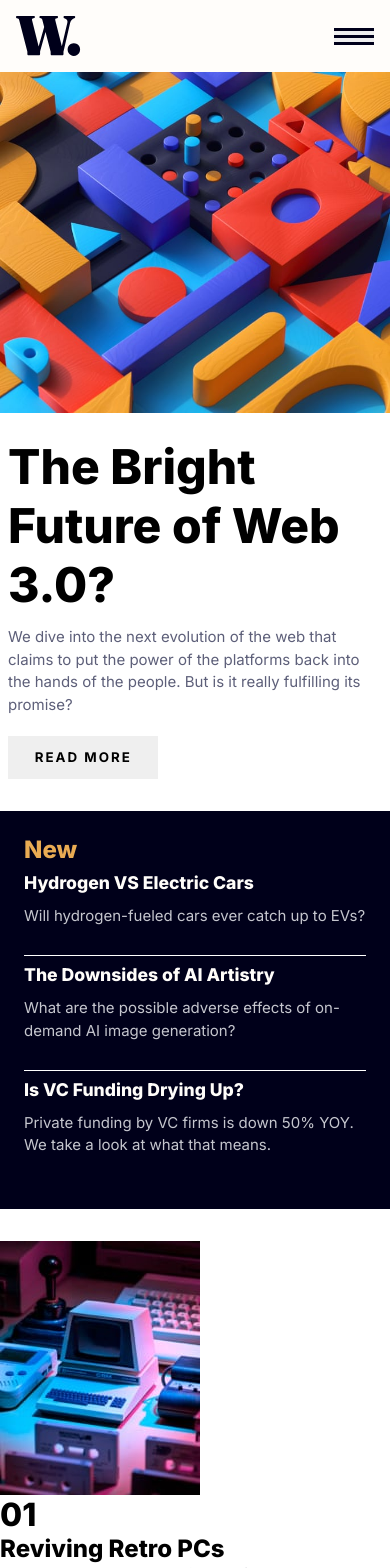
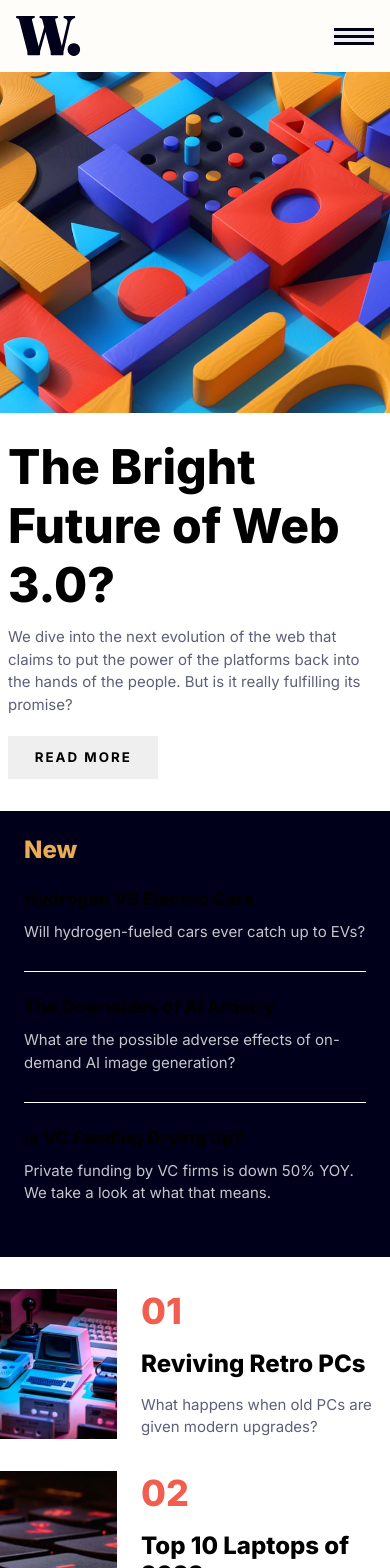
Before and after one commit to SebastianLaka/news-homepage, a Vue app: page / in a window 390 px wide. Shown: the top 1568 px of the page. Built offline with nearby package versions, Linux system fonts and the light colour scheme.

Commit message:
Added animation as hover for title in news articles and top articles. Created all styles for top articles at mobile

```diff
--- a/src/components/news-articles/NewsMain.vue
+++ b/src/components/news-articles/NewsMain.vue
@@ -41,7 +41,7 @@ const newsTopics = ref([
     @include flex-layout($flex-direction: column, $justify-content: space-evenly);
     background-color: getColor('very-dark-blue');
     padding: 1.5em;
-    gap: 0.5em 0;
+    gap: 1.5em 0;
     &__header {
       color: getColor('soft-orange');
     }
@@ -56,6 +56,11 @@ const newsTopics = ref([
       &__header {
         color: getColor('off-white');
         font-size: 1.1rem;
+        cursor: pointer;
+        transition: color .3s ease-in-out;
+        &:hover {
+          color: getColor('soft-orange');
+        }
       }
       &__description {
         padding-bottom: 1.85em;
--- a/src/components/top-articles/TopArticlesMain.vue
+++ b/src/components/top-articles/TopArticlesMain.vue
@@ -10,22 +10,21 @@ const topArticles = ref([
     title: 'Reviving Retro PCs',
     description: 'What happens when old PCs are given modern upgrades?',
     image: retroPC,
-    alt: 'Retro laptop img'
+    alt: 'Retro laptop img',
   },
   {
     id: 2,
     title: ' Top 10 Laptops of 2022',
     description: 'Our best picks for various needs and budgets.',
     image: laptops,
-    alt: 'Laptop keyboard'
-
+    alt: 'Laptop keyboard',
   },
   {
     id: 3,
     title: ' The Growth of Gaming',
     description: 'How the pandemic has sparked fresh opportunities.',
     image: gamingPad,
-    alt: 'Gaming pad flip at hand'
+    alt: 'Gaming pad flip at hand',
   },
 ])
 </script>
@@ -33,16 +32,44 @@ const topArticles = ref([
   <TopArticles v-for="topArticle in topArticles" :key="topArticle.id">
     <template #top-articles>
       <div class="top-article">
-        <img :src="topArticle.image" :alt="topArticle.alt">
+        <img :src="topArticle.image" :alt="topArticle.alt" class="top-article__image"/>
         <div class="article-content">
-            <h1>0{{ topArticle.id }}</h1>
-            <h2>{{ topArticle.title }}</h2>
-            <p>{{ topArticle.description }}</p>
+          <h1 class="article-content__article-number">0{{ topArticle.id }}</h1>
+          <h2 class="article-content__header">{{ topArticle.title }}</h2>
+          <p class="article-content__about">{{ topArticle.description }}</p>
         </div>
       </div>
     </template>
   </TopArticles>
 </template>
 <style lang="scss" scoped>
-
+@use '../../assets/sass/mixins.scss' as *;
+@use '../../assets//sass/fonts.scss' as *;
+@use '../../assets/sass/colors.scss' as *;
+@media (min-width: 375px) {
+  .top-article {
+    @include flex-layout($align-items: stretch);
+    gap: 0 1.5em;
+    &__image{
+        object-fit: cover;
+        max-width: 30%;
+    }
+    .article-content{
+        @include flex-layout($flex-direction: column, $justify-content: center);
+        gap: 1em 0;
+        padding-right: .25em;
+        &__article-number{
+            color: getColor('soft-red');
+            font-size: 2.25rem;
+        }
+        &__header{
+            transition: color .3s ease-in-out;
+            cursor: pointer;
+            &:hover{
+                color: getColor('soft-red');
+            }
+        }
+    }
+  }
+}
 </style>
```
